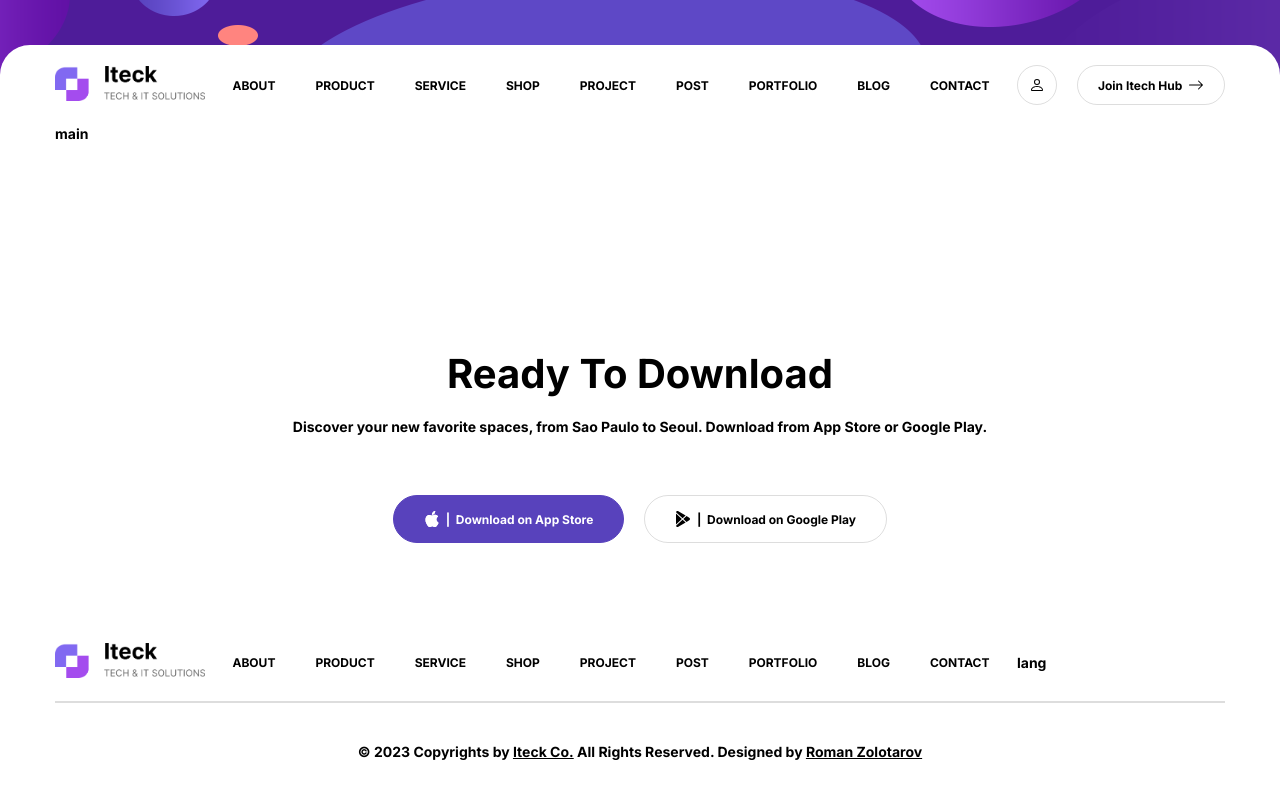
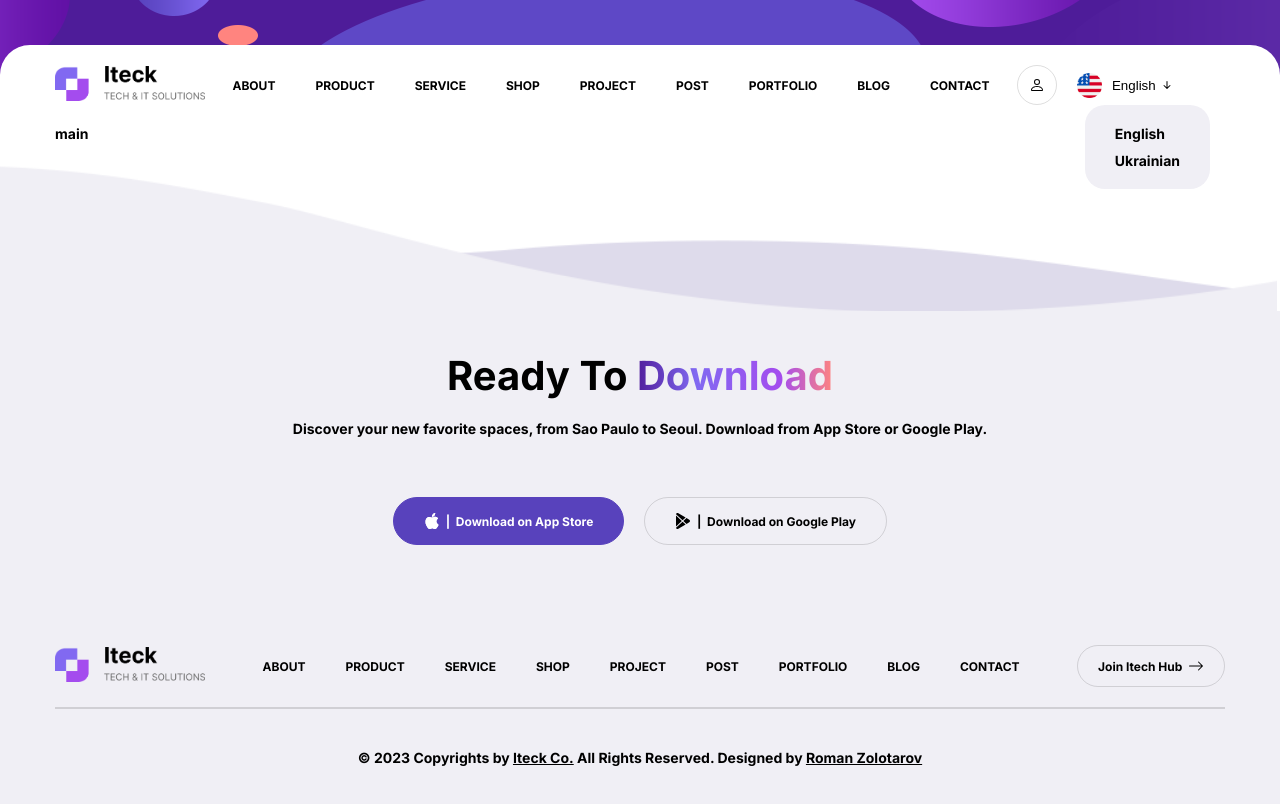
Before and after one commit to Amber2703/itech, a website built with Vite: page index.html in a window 1280 px wide. Built offline with nearby package versions, Linux system fonts and the light colour scheme.

Commit message:
wave, animation, lang

```diff
--- a/index.html
+++ b/index.html
@@ -53,22 +53,18 @@
               />
             </svg>
           </button>
-          <button class="button">
-            Join Itech Hub&nbsp;&nbsp;
-            <svg
-              xmlns="http://www.w3.org/2000/svg"
-              width="16"
-              height="16"
-              fill="currentColor"
-              class="bi bi-arrow-right"
-              viewBox="0 0 16 16"
-            >
-              <path
-                fill-rule="evenodd"
-                d="M1 8a.5.5 0 0 1 .5-.5h11.793l-3.147-3.146a.5.5 0 0 1 .708-.708l4 4a.5.5 0 0 1 0 .708l-4 4a.5.5 0 0 1-.708-.708L13.293 8.5H1.5A.5.5 0 0 1 1 8z"
-              />
+          <button class="header__lang">
+            <img src="./assets/images/english.png" alt="English language"/>
+            English&nbsp;
+            <svg xmlns="http://www.w3.org/2000/svg" width="16" height="16" fill="currentColor" class="bi bi-arrow-down-short" viewBox="0 0 16 16">
+              <path fill-rule="evenodd" d="M8 4a.5.5 0 0 1 .5.5v5.793l2.146-2.147a.5.5 0 0 1 .708.708l-3 3a.5.5 0 0 1-.708 0l-3-3a.5.5 0 1 1 .708-.708L7.5 10.293V4.5A.5.5 0 0 1 8 4z"/>
             </svg>
+
           </button>
+          <div class="header__langs">
+            <a href="#">English</a>
+            <a href="#">Ukrainian</a>
+          </div>
         </div>
       </div>
     </header>
@@ -76,9 +72,10 @@
       <div class="container">main</div>
     </main>
     <footer>
+      <div class="footer__wave"></div>
       <div class="container footer__container">
         <div class="footer__top">
-          <p class="text_biggest">Ready To Download</p>
+          <p class="text_biggest">Ready To <span class="text_gradient">Download</span></p>
           <p>
             Discover your new favorite spaces, from Sao Paulo to Seoul. Download
             from App Store or Google Play.
@@ -158,7 +155,22 @@
               </li>
             </ul>
           </nav>
-          <div class="footer__language">lang</div>
+          <a href="./pages/contact/index.html" class="button">
+            Join Itech Hub&nbsp;&nbsp;
+            <svg
+              xmlns="http://www.w3.org/2000/svg"
+              width="16"
+              height="16"
+              fill="currentColor"
+              class="bi bi-arrow-right"
+              viewBox="0 0 16 16"
+            >
+              <path
+                fill-rule="evenodd"
+                d="M1 8a.5.5 0 0 1 .5-.5h11.793l-3.147-3.146a.5.5 0 0 1 .708-.708l4 4a.5.5 0 0 1 0 .708l-4 4a.5.5 0 0 1-.708-.708L13.293 8.5H1.5A.5.5 0 0 1 1 8z"
+              />
+            </svg>
+          </a>
         </div>
         <div class="footer__bottom">
           © 2023 Copyrights by <a href="#" class="link">Iteck Co.</a> All Rights
--- a/style.scss
+++ b/style.scss
@@ -28,12 +28,15 @@ button {
   padding: 0;
 }
 a {
+  color: var(--black-color);
   text-decoration: none;
+  transition: var(--transition);
 }
 
 button {
   background-color: transparent;
   border: none;
+  color: var(--black-color);
   outline: none;
 }
 
--- a/styles/colors.scss
+++ b/styles/colors.scss
@@ -2,5 +2,6 @@
     --black-color: #000000;
     --white-color: #ffffff;
     --grey-color: #0002;
+    --cream-color: #f0eff5;
     --violett-color: #5842bc;
 }
--- a/styles/footer.scss
+++ b/styles/footer.scss
@@ -1,5 +1,34 @@
 footer {
-    margin-top: auto;
+
+  position: relative;
+    margin-top: 169px;
+    background-color: var(--cream-color);
+
+    .footer__wave {
+      position: absolute;
+      top: -169px;
+      left: -3px;
+      right: 0;
+      width: 100%;
+      height: 269px;
+      background-image: url("./../assets/images/footer_wave.png");
+      background-repeat: no-repeat;
+      background-size: cover;
+      background-position: center;
+      z-index: -1;
+      animation: wave 2s ease-in-out infinite alternate both;
+
+      @keyframes wave {
+        0% {
+          transform: rotate(1deg);
+        }
+
+        100% {
+          transform: rotate(-1deg);
+        }
+      }
+
+    }
 
     .footer__container {
       gap: calc(var(--gap) * 2);
--- a/styles/header.scss
+++ b/styles/header.scss
@@ -1,7 +1,7 @@
-.top-banner{
+.top-banner {
   width: 100%;
   height: 75px;
-  background-image: url('./../assets/images/top_nav_background.png');
+  background-image: url("./../assets/images/top_nav_background.png");
   background-position: center;
   background-repeat: no-repeat;
   background-size: cover;
@@ -21,18 +21,51 @@ header {
     gap: var(--gap);
   }
   .header__buttons {
+    position: relative;
     width: 208px;
     display: flex;
+    align-items: center;
     gap: var(--gap);
   }
-}
-  .navigation ul {
+
+  .header__lang {
     display: flex;
-    gap: calc(var(--gap) * 2);
-    font: var(--smaller-font);
-    text-transform: uppercase;
+    align-items: center;
+    cursor: pointer;
+
+    img {
+      height: 25px;
+      width: 25px;
+      padding-right: 10px;
+    }
   }
 
+  .header__langs {
+    background-color: var(--cream-color);
+    position: absolute;
+    top: 40px;
+    right: 15px;
+    display: flex;
+    flex-direction: column;
+    align-items: flex-start;
+    padding: 15px 0;
+    border-radius: 20px;
+
+    a {
+      width: calc(100% - 60px);
+      padding: 5px 30px;
+      &:hover {
+        background-color: var(--white-color);
+      }
+    }
+  }
+}
+.navigation ul {
+  display: flex;
+  gap: calc(var(--gap) * 2);
+  font: var(--smaller-font);
+  text-transform: uppercase;
+}
 
 .logo {
   width: 150px;
--- a/styles/text.scss
+++ b/styles/text.scss
@@ -2,4 +2,18 @@
     &_biggest   {
         font: var(--biggest-font);
     }
+
+    &_gradient {
+        background-clip: text;
+        -webkit-background-clip: text;
+        -webkit-text-fill-color: transparent;
+        background-image: linear-gradient(
+            to right,
+            #501e9c 0%,
+            #8169f1 30%,
+            #8169f1 30%,
+            #a44cee 73%,
+            #ff847f 100%
+        );
+    }
 }
```
Also changed, not shown: assets/images/english.png (added), assets/images/footer_wave.png (added).
